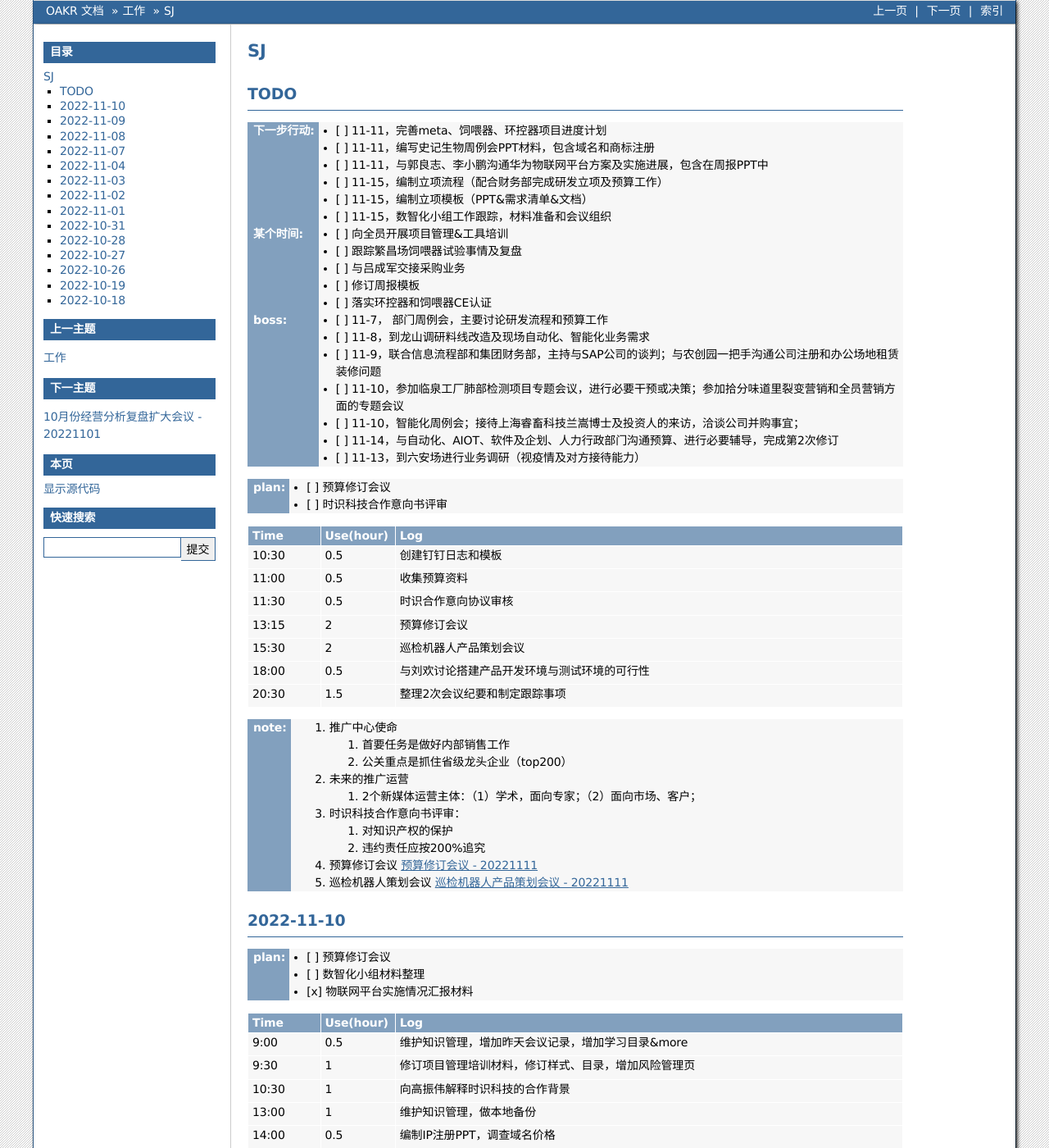
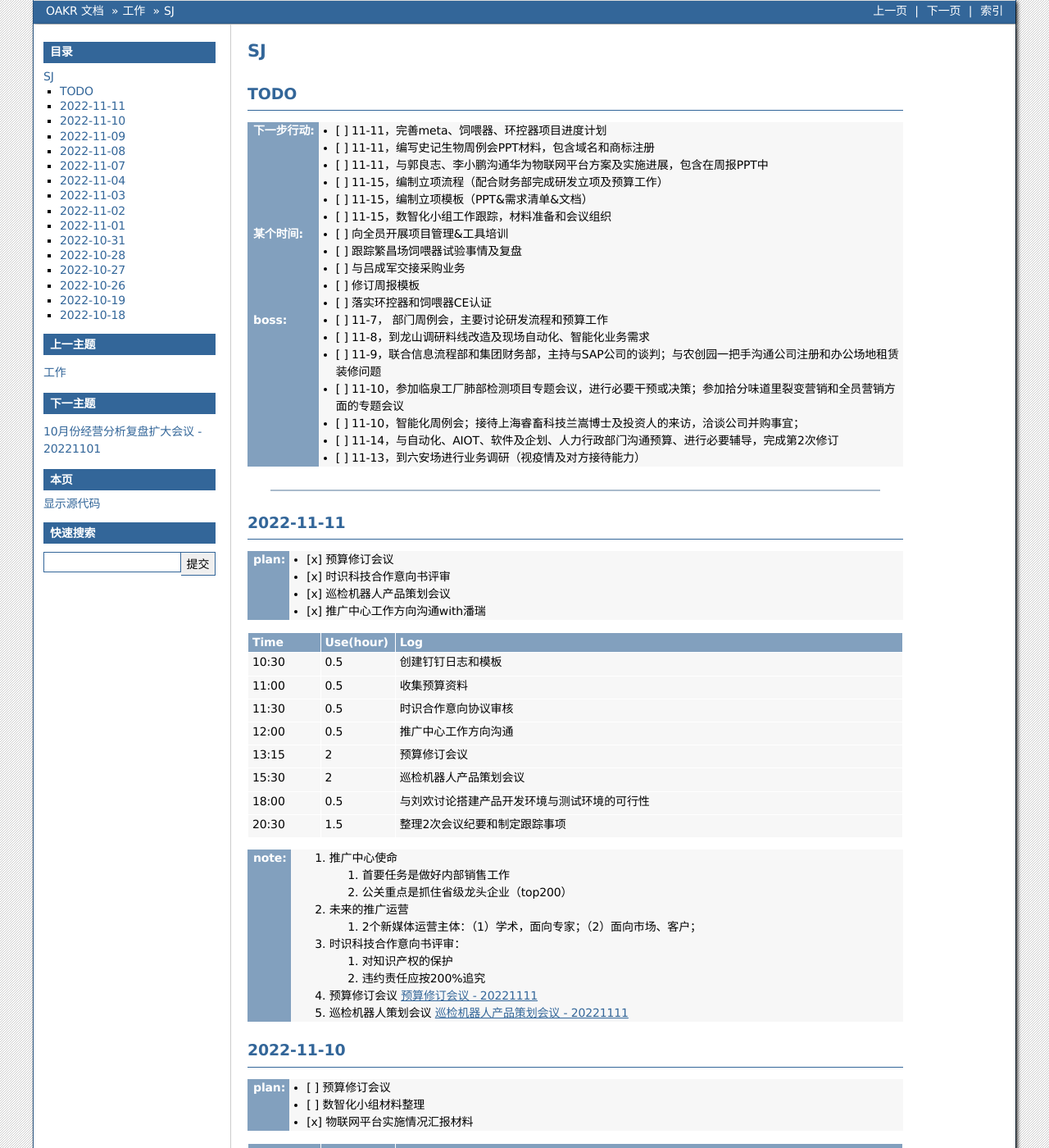
Before and after one commit to cruiurc/cruiurc.github.io, a Sphinx documentation site: the page built from source/work/sj/sj.rst, in a window 1280 px wide and 1400 px high. Shown: the whole window at 82% size. Built offline with Sphinx 7.4.7, drawn with Linux system fonts in a browser that asks for light colours.

Commit message:
20221111 work

```diff
--- a/source/work/sj/sj.rst
+++ b/source/work/sj/sj.rst
@@ -26,13 +26,15 @@ TODO
    - [ ] 11-14，与自动化、AIOT、软件及企划、人力行政部门沟通预算、进行必要辅导，完成第2次修订
    - [ ] 11-13，到六安场进行业务调研（视疫情及对方接待能力）
 
+------
 
-------
 2022-11-11
 -----------
 :plan:
-   - [ ] 预算修订会议
-   - [ ] 时识科技合作意向书评审
+   - [x] 预算修订会议
+   - [x] 时识科技合作意向书评审
+   - [x] 巡检机器人产品策划会议
+   - [x] 推广中心工作方向沟通with潘瑞
 
 .. csv-table::
    :header: "Time", "Use(hour)", "Log"
@@ -41,6 +43,7 @@ TODO
    10:30, 0.5, 创建钉钉日志和模板
    11:00, 0.5, 收集预算资料
    11:30, 0.5, 时识合作意向协议审核
+   12:00, 0.5, 推广中心工作方向沟通
    13:15, 2, 预算修订会议
    15:30, 2, 巡检机器人产品策划会议
    18:00, 0.5, 与刘欢讨论搭建产品开发环境与测试环境的可行性
```
